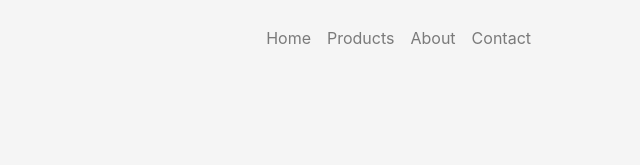
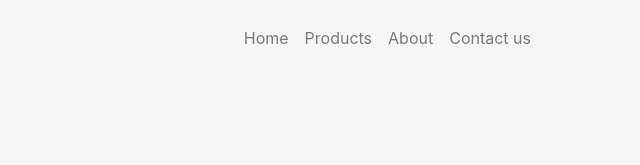
Before and after one commit to HasanTanha/hot-gadgets, a plain HTML site: page index.html in a window 1280 px wide. Shown: the top 165 px of the page, 640-1280 px from the left. Drawn offline with nearby package versions, Linux system fonts and the light colour scheme.

Commit message:
edit done

```diff
--- a/index.html
+++ b/index.html
@@ -36,7 +36,7 @@
                             <a class="nav-link" href="#">About</a>
                         </li>
                         <li class=nav-item>
-                            <a class="nav-link" href="#">Contact</a>
+                            <a class="nav-link" href="#">Contact us</a>
                         </li>
                     </ul>
                 </div>
```
